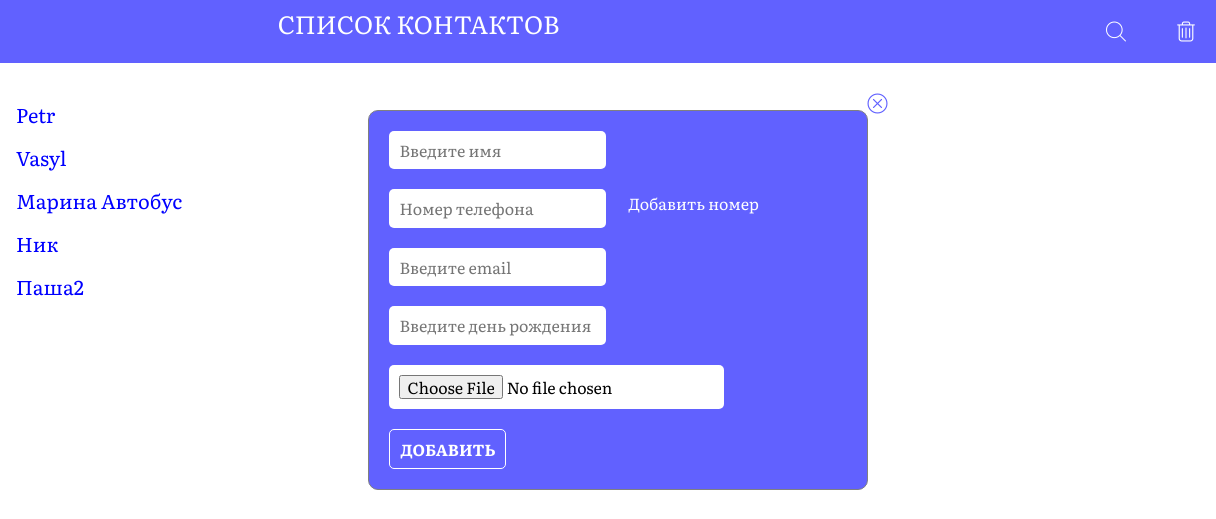
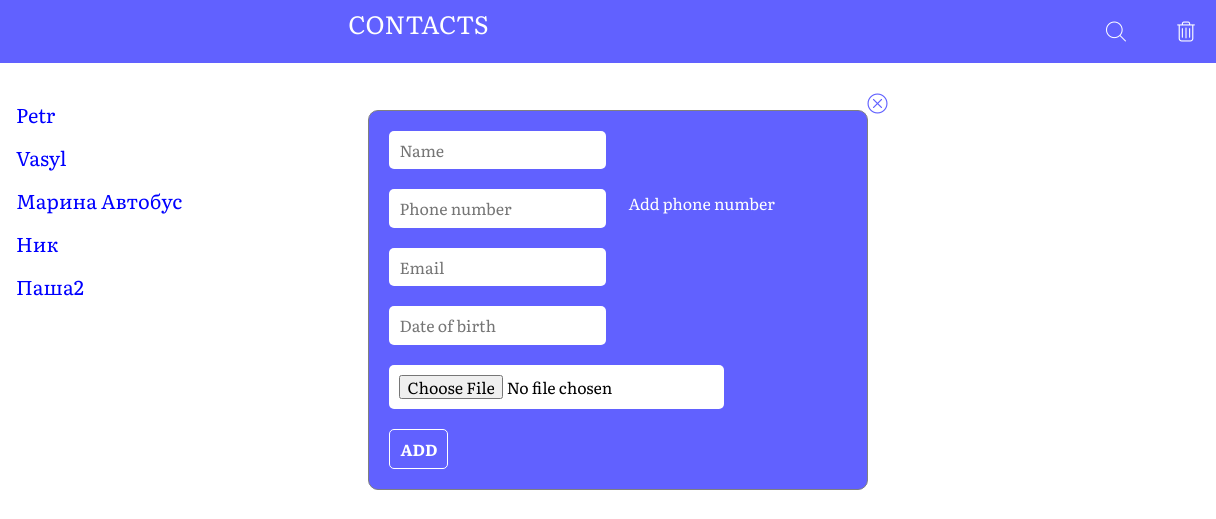
Before and after one commit to VasylBakanovskyi/Contacts-App, a plain HTML site: page index.html in a window 1280 px wide. Both pictures are taken after a click on the element 1176 px from the left and 685 px from the top of the page. Shown: the top 519 px of the page, 64-1280 px from the left. Drawn offline with nearby package versions, Linux system fonts and the light colour scheme.

Commit message:
Update index.html

```diff
--- a/index.html
+++ b/index.html
@@ -4,7 +4,7 @@
     <meta charset="UTF-8">
     <meta name="viewport" content="width=device-width, initial-scale=1.0">
     <meta http-equiv="X-UA-Compatible" content="ie=edge">
-    <title>Список контактов</title>
+    <title>ContactsApp</title>
     <link rel="stylesheet" href="css/normalize.css">
     <link rel="stylesheet" href="css/flaticon.css">
     <link href="https://fonts.googleapis.com/css?family=Literata:400,700&display=swap" rel="stylesheet">
@@ -13,7 +13,7 @@
 <body>
     <header class="header">
         <div class="wrapper header_wrapper">
-            <div class="title">Список контактов</div>
+            <div class="title">Contacts</div>
             <div class="btns">
                 <input type="search" class="search hidden">
                 <i class="flaticon-search"></i>
@@ -32,15 +32,15 @@
         <div class="add-contact"><i class="flaticon-user"></i></div>
         <div class="add-form hidden">
             <i class="flaticon-cancel"></i>
-            <input type="text" class="add-input add-name" placeholder="Введите имя">
+            <input type="text" class="add-input add-name" placeholder="Name">
             <div class="add-phone">
-                <input type="text" class="add-input add-phone-input" placeholder="Номер телефона">
-                <div class="add-phone_btn">Добавить номер</div>
+                <input type="text" class="add-input add-phone-input" placeholder="Phone number">
+                <div class="add-phone_btn">Add phone number</div>
             </div>
-            <input type="email" class="add-input add-email" placeholder="Введите email">
-            <input type="text" class="add-input add-birthday" placeholder="Введите день рождения">
+            <input type="email" class="add-input add-email" placeholder="Email">
+            <input type="text" class="add-input add-birthday" placeholder="Date of birth">
             <input type="file" class="add-input add-avatar">
-            <input type="submit" class="add-input add-submit" value="Добавить">
+            <input type="submit" class="add-input add-submit" value="Add">
         </div>
     </div>
 
```
